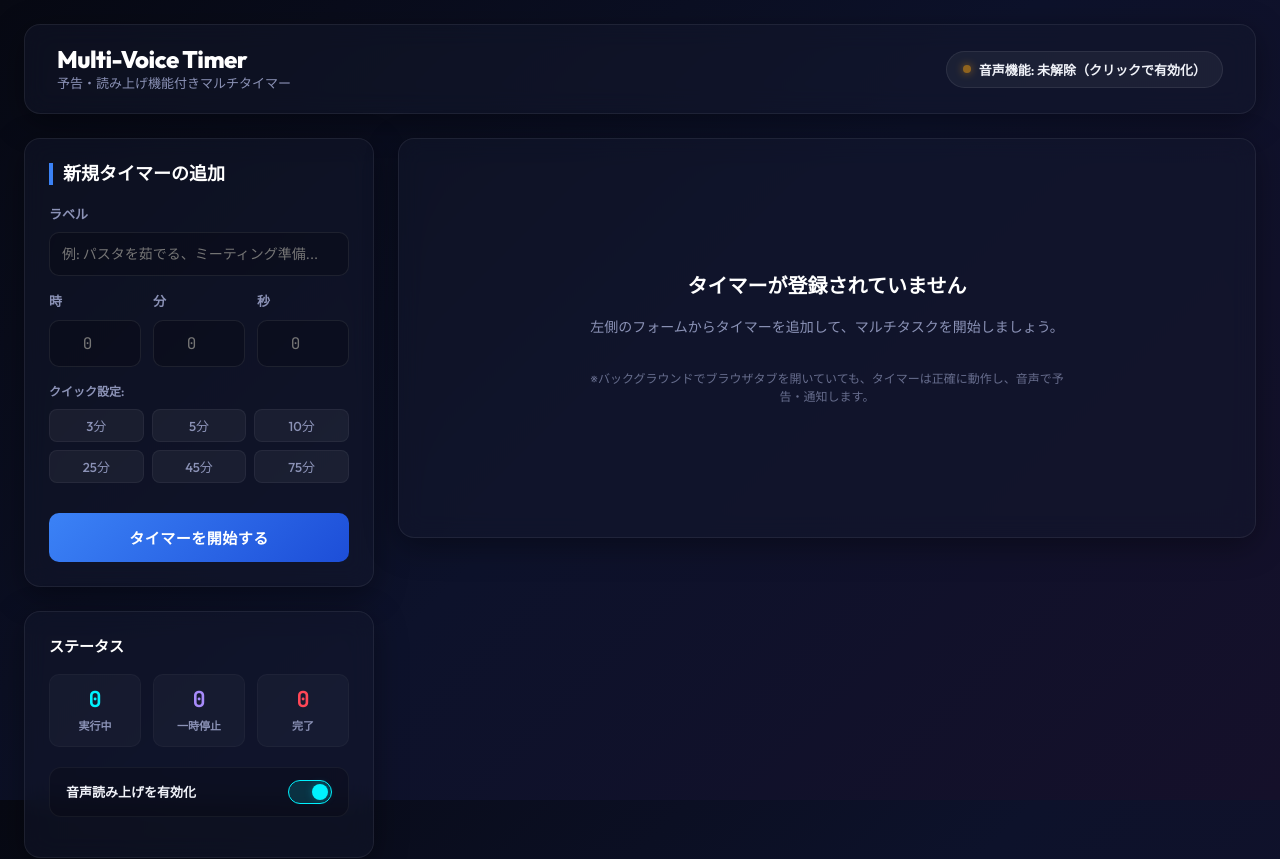
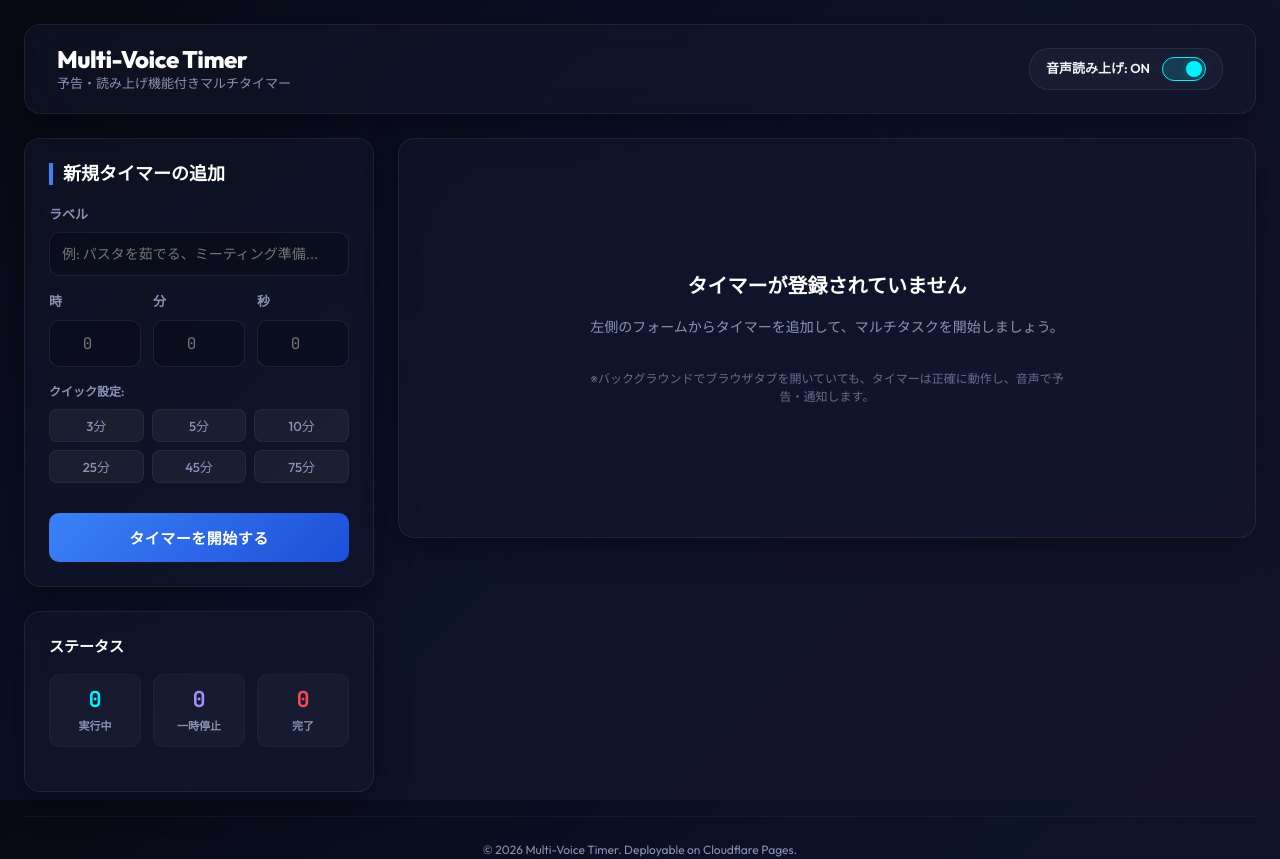
Before and after one commit to Outtech105k/Multi-Voice-Timer, a React (Vite) app: page / in a window 1280 px wide. Shown: the top 859 px of the page. Built offline with nearby package versions, Linux system fonts and the light colour scheme.

Commit message:
Replace top-right speech button with a toggle switch, remove sidebar toggle, and clean up unused test function

```diff
--- a/src/App.css
+++ b/src/App.css
@@ -683,3 +683,22 @@
 .slider.round:before {
   border-radius: 50%;
 }
+
+/* Header Toggle styling */
+.header-toggle-container {
+  display: flex;
+  align-items: center;
+  gap: 12px;
+  background: rgba(255, 255, 255, 0.03);
+  border: 1px solid rgba(255, 255, 255, 0.08);
+  padding: 8px 16px;
+  border-radius: 20px;
+  backdrop-filter: blur(8px);
+}
+
+.toggle-label-header {
+  font-size: 13px;
+  font-weight: 600;
+  color: var(--color-text-main);
+  user-select: none;
+}
--- a/src/App.tsx
+++ b/src/App.tsx
@@ -190,26 +190,19 @@
   }, []);
 
   // 音声の事前アンロック（ブラウザの自動再生ポリシー対策）
-  const unlockAudio = () => {
+  const unlockAudio = (silent = false) => {
     if (!audioUnlocked) {
-      if (voiceEnabledRef.current) {
-        speak('音声読み上げ機能を有効化しました。');
-      } else {
-        playChime();
+      if (!silent) {
+        if (voiceEnabledRef.current) {
+          speak('音声読み上げ機能を有効化しました。');
+        } else {
+          playChime();
+        }
       }
       setAudioUnlocked(true);
     }
   };
 
-  // テスト発話
-  const handleTestSpeech = () => {
-    if (voiceEnabled) {
-      speak('テストタイマー、残り10分前。');
-    } else {
-      playChime();
-    }
-    setAudioUnlocked(true);
-  };
 
   // 新規タイマー追加
   const handleAddTimer = (label: string, hours: number, minutes: number, seconds: number) => {
@@ -336,7 +329,7 @@
   const completedCount = timers.filter((t) => t.status === 'completed').length;
 
   return (
-    <div className="app-container" onClick={unlockAudio}>
+    <div className="app-container" onClick={() => unlockAudio(false)}>
       <header className="app-header glass">
         <div className="header-brand">
           <div>
@@ -345,16 +338,29 @@
           </div>
         </div>
         <div className="header-actions">
-          <button
-            className={`btn btn-speech-status ${audioUnlocked ? 'unlocked' : 'locked'}`}
-            onClick={handleTestSpeech}
-            title={audioUnlocked ? (voiceEnabled ? 'クリックしてテスト発話' : 'クリックしてチャイムテスト') : 'クリックして音声を有効化'}
-          >
-            <span className="indicator-dot"></span>
-            {audioUnlocked
-              ? (voiceEnabled ? '音声読み上げ: 有効' : '音声読み上げ: 無効（チャイムのみ）')
-              : '音声機能: 未解除（クリックで有効化）'}
-          </button>
+          <div className="header-toggle-container" onClick={(e) => e.stopPropagation()}>
+            <span className="toggle-label-header">
+              {voiceEnabled ? '音声読み上げ: ON' : '音声読み上げ: OFF'}
+            </span>
+            <label className="switch">
+              <input
+                type="checkbox"
+                checked={voiceEnabled}
+                onChange={(e) => {
+                  const val = e.target.checked;
+                  unlockAudio(true); // サイレントアンロックを実行
+                  setVoiceEnabled(val);
+                  // オンオフ切り替え時の即時フィードバック
+                  if (val) {
+                    speak('音声読み上げを有効にしました。');
+                  } else {
+                    playChime();
+                  }
+                }}
+              />
+              <span className="slider round"></span>
+            </label>
+          </div>
         </div>
       </header>
 
@@ -377,18 +383,6 @@
                 <span className="stat-val text-completed">{completedCount}</span>
                 <span className="stat-label">完了</span>
               </div>
-            </div>
-
-            <div className="toggle-container">
-              <span className="toggle-label">音声読み上げを有効化</span>
-              <label className="switch">
-                <input
-                  type="checkbox"
-                  checked={voiceEnabled}
-                  onChange={(e) => setVoiceEnabled(e.target.checked)}
-                />
-                <span className="slider round"></span>
-              </label>
             </div>
 
             {timers.length > 0 && (
```
